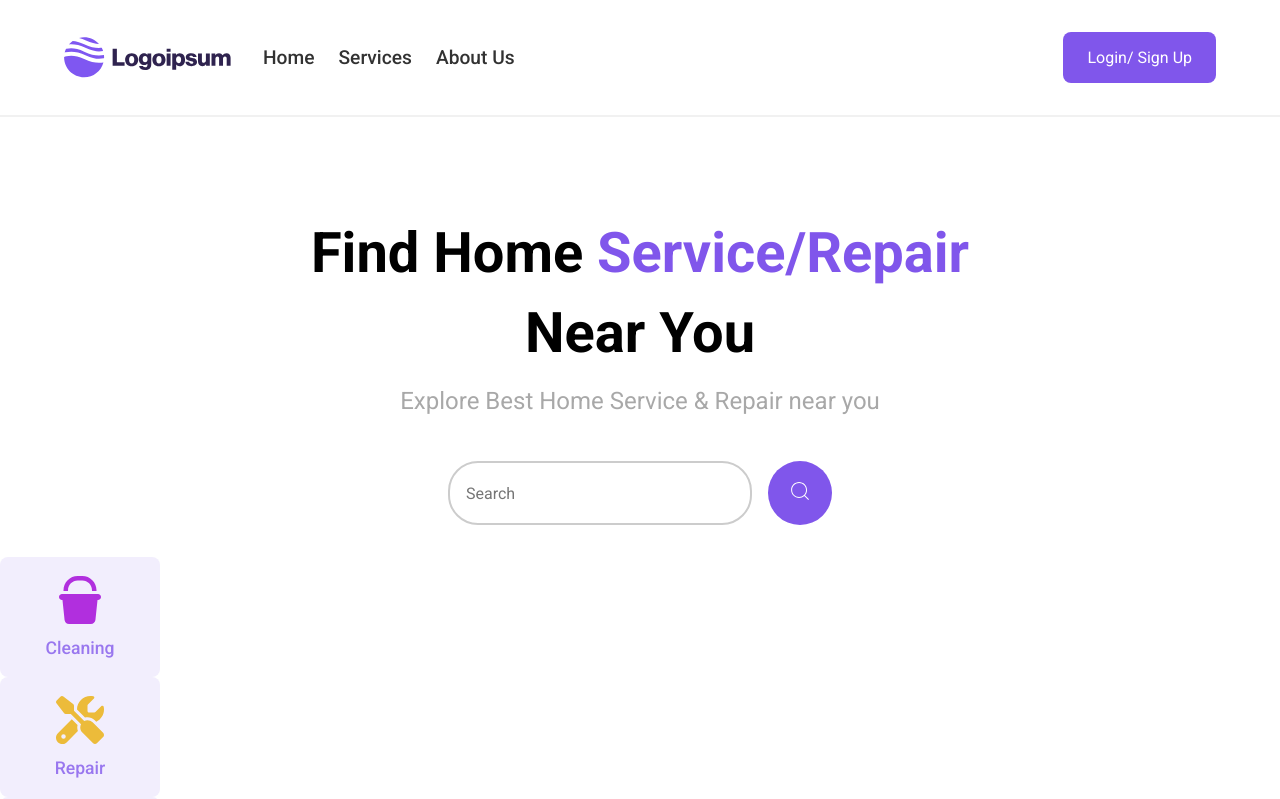
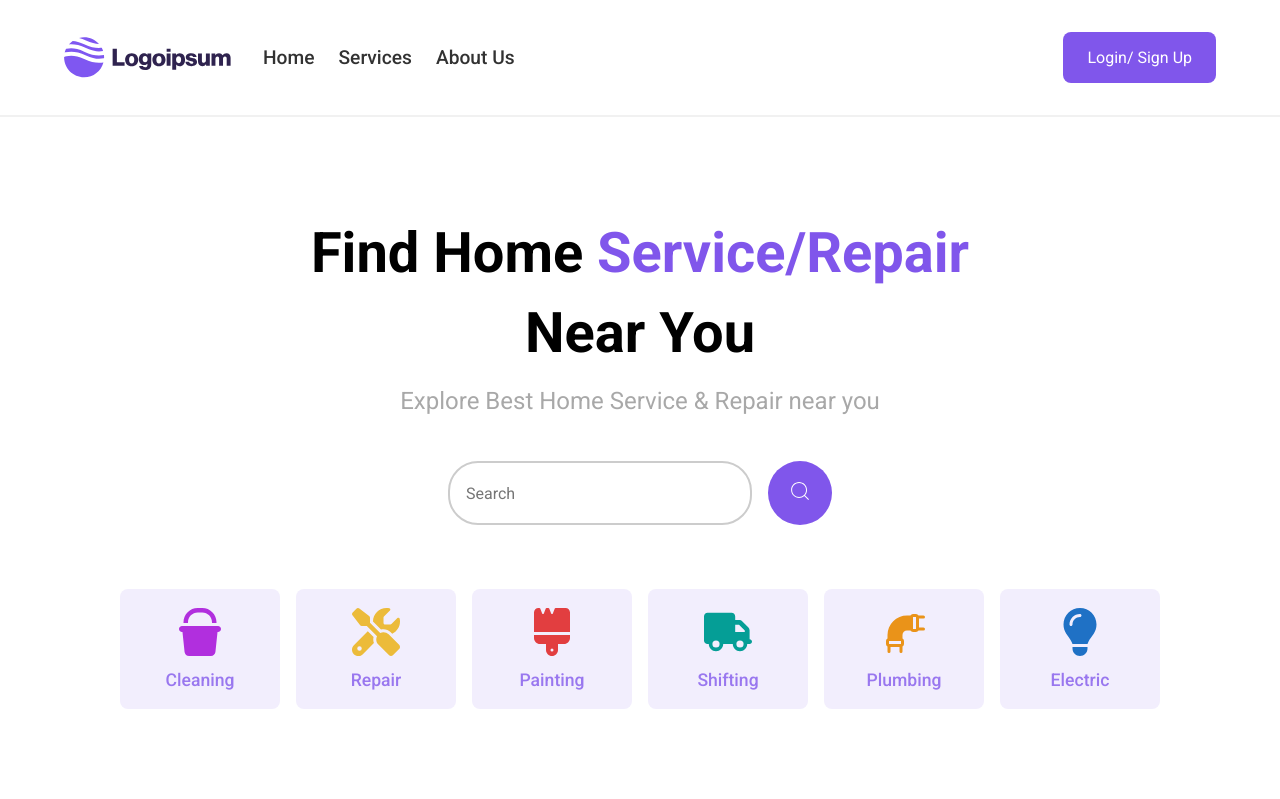
Before and after one commit to e6idijus/FEAC1, a React (Vite) app in the folder Home Service App/Frontend/: page / in a window 1280 px wide. Shown: the top 799 px of the page. Built offline with nearby package versions, Linux system fonts and the light colour scheme.

Commit message:
Add styles to CategoryList

```diff
--- a/Home Service App/Frontend/src/components/home/CategoryList.jsx
+++ b/Home Service App/Frontend/src/components/home/CategoryList.jsx
@@ -5,6 +5,7 @@ import { FaBrush } from "react-icons/fa6";
 import { FaBucket } from "react-icons/fa6";
 import { FaLightbulb } from "react-icons/fa6";
 import { PiPipeFill } from "react-icons/pi";
+import styles from "./CategoryList.module.scss";
 
 const categories = [
   { name: "cleaning", icon: FaBucket, color: "#b12fde" },
@@ -17,7 +18,7 @@ const categories = [
 
 const CategoryList = () => {
   return (
-    <div>
+    <div className={styles.container}>
       {categories.map((category) => (
         <CategoryCard
           key={category.name}
```
